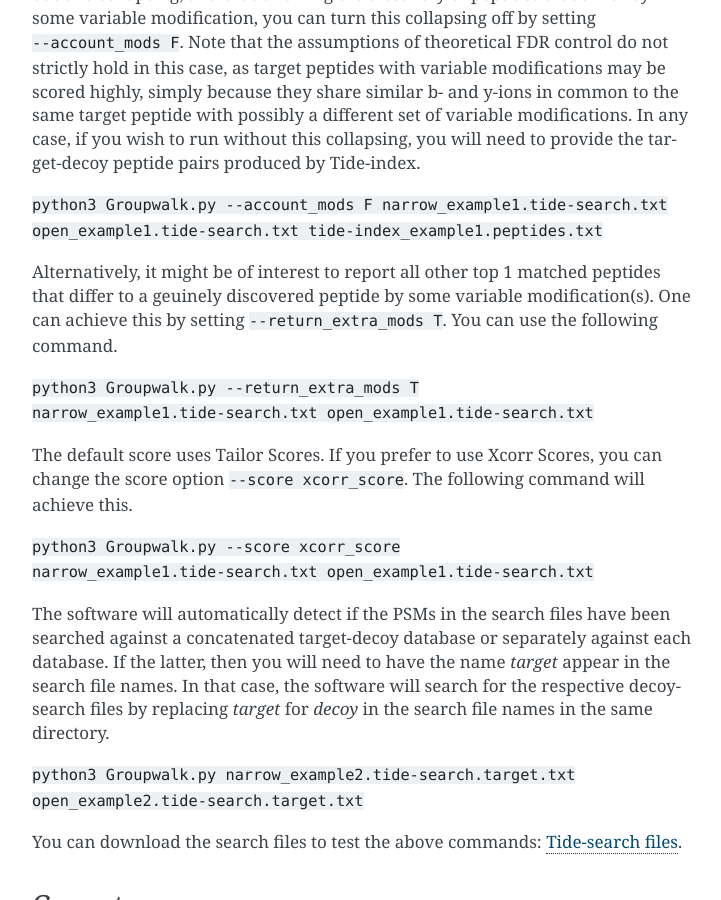
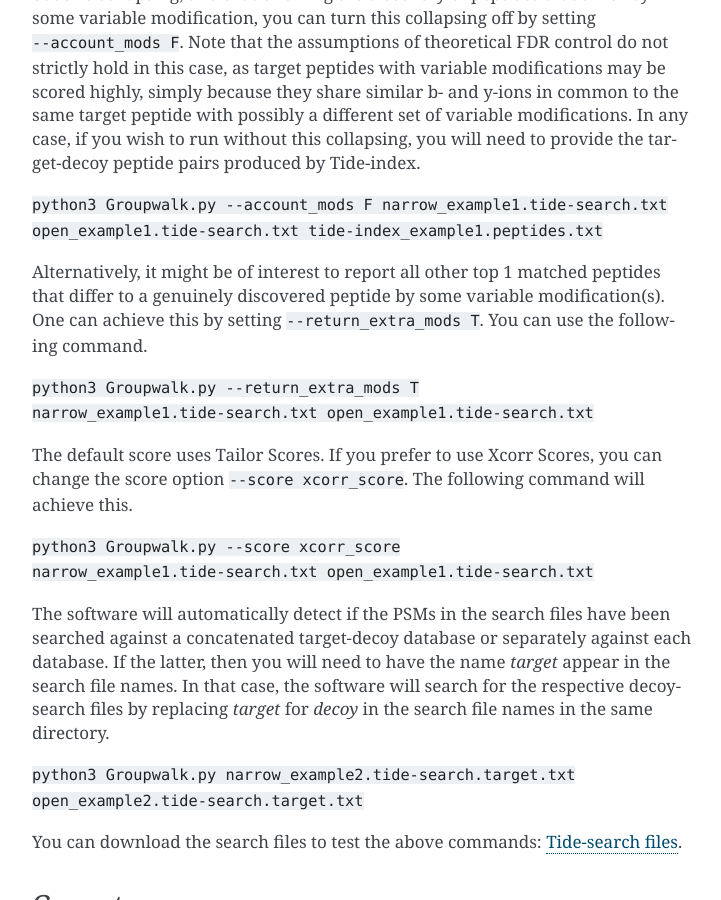
Before and after one commit to freejstone/CONGA, a Sphinx documentation site: the page built from docs/pages/tutorial_example.rst, in a window 1280 px wide and 900 px high, scrolled down 438 px. Shown: the whole window, without its empty margins (388-1109 px from the left). Built offline with Sphinx 7.4.7, drawn with Linux system fonts in a browser that asks for light colours.

Commit message:
Fixed some typos and centered the table

```diff
--- a/docs/pages/tutorial_example.rst
+++ b/docs/pages/tutorial_example.rst
@@ -20,7 +20,7 @@
 
 ``python3 Groupwalk.py --account_mods F narrow_example1.tide-search.txt open_example1.tide-search.txt tide-index_example1.peptides.txt``
 
-Alternatively, it might be of interest to report all other top 1 matched peptides that differ to a geuinely discovered peptide by some variable modification(s). One can achieve this by setting ``--return_extra_mods T``. You can use the following command.
+Alternatively, it might be of interest to report all other top 1 matched peptides that differ to a genuinely discovered peptide by some variable modification(s). One can achieve this by setting ``--return_extra_mods T``. You can use the following command.
 
 ``python3 Groupwalk.py --return_extra_mods T narrow_example1.tide-search.txt open_example1.tide-search.txt``
 
@@ -55,6 +55,7 @@
 Using MSFragger search files is more challenging. MSFragger nor any of the related softwares in Fragpipe produce decoy peptides that *pair* with the target peptides, which is essential for Open Group-walk. Unfortunately not even reversing the entire protein sequence and digesting the protein to produce decoy peptides yields the same result as reversing the target peptides. Instead the user must always provide a target-decoy pairing in the same format as what Tide-Index produces. This is reasonably achievable by matching the parameters in tide-index with MSFragger. More specifically we have the following equivalencies between the two softwares.
 
 .. list-table:: Parameters
+   :align: center
    :widths: 50 50
    :header-rows: 1
 
```
